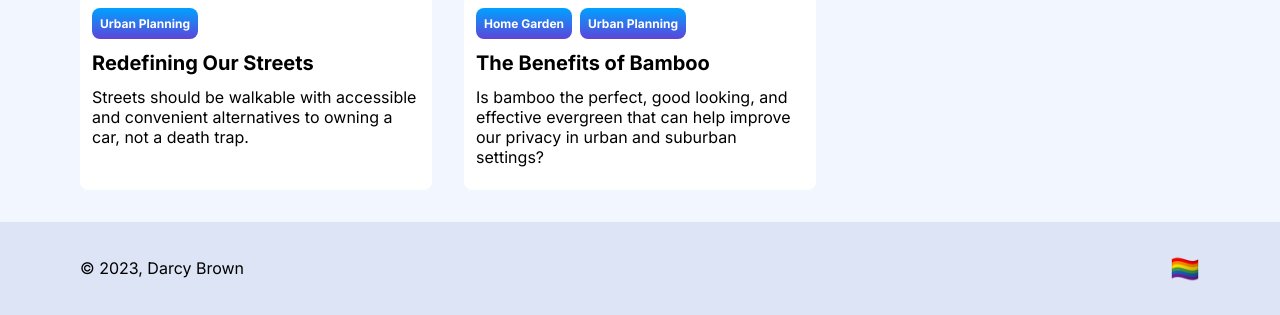
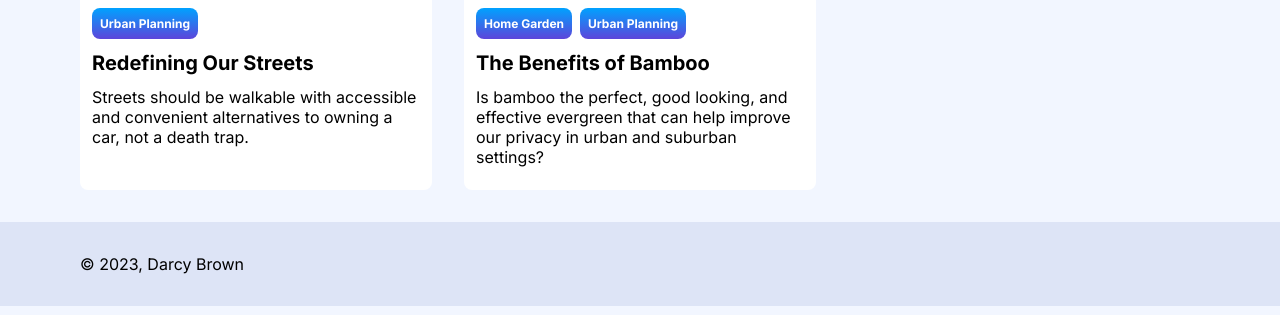
Before and after one commit to dtbrown01/dtbrown01.github.io, a Jekyll site: the page built from index.markdown, in a window 1280 px wide and 900 px high, scrolled down 1538 px, cut to the strip 585-900 px from the top of the window. Built offline with Jekyll 4.4.1, drawn with Linux system fonts in a browser that asks for light colours.

Commit message:
Update footer.html

```diff
--- a/_includes/footer.html
+++ b/_includes/footer.html
@@ -1,6 +1,6 @@
 <div class="footer">
   <div class="content">
     <span>&copy; 2023, Darcy Brown</span>
-    <span id="highlight">🏳️‍🌈</span>
+    <span id="highlight"></span>
   </div>
 </div>
```
